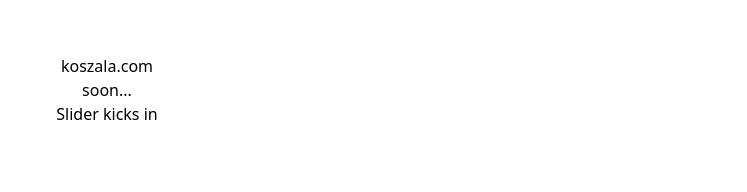
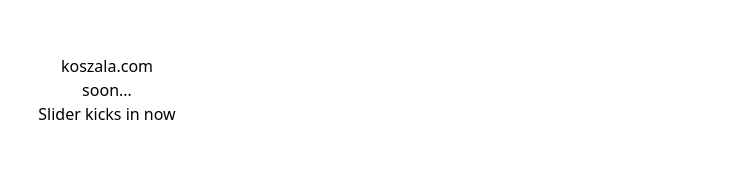
Before and after one commit to koszala/koszala-com, a SvelteKit app: page / in a window 1280 px wide. Shown: the part 310-502 px from the top of the page, without its empty margins (533-1280 px from the left). Built offline with nearby package versions, Linux system fonts and the light colour scheme.

Commit message:
Testing deploy

```diff
--- a/src/routes/+page.svelte
+++ b/src/routes/+page.svelte
@@ -1,12 +1,13 @@
 <script>
 	export let data;
-  console.log(data);
+	console.log(data);
 </script>
+
 <div>
 	<section>
 		<h1>koszala.com</h1>
 		<p>soon...</p>
-    <p>Slider kicks in</p>
+		<p>Slider kicks in now</p>
 	</section>
 </div>
 
```
